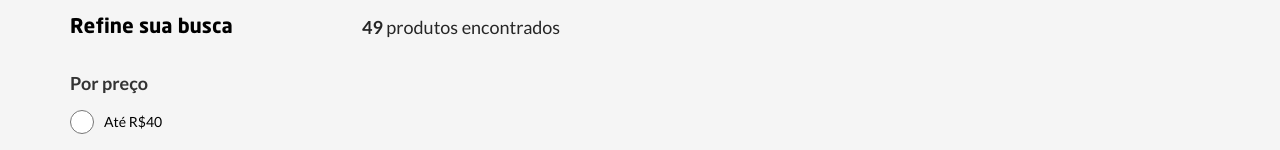
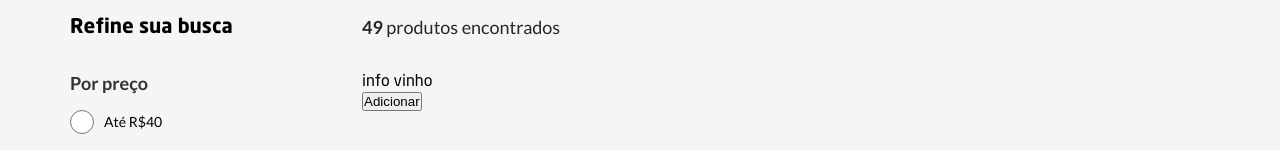
Before and after one commit to Raul-Albuquerque/wine.com-frontend-challenge, a Next.js app: page / in a window 1280 px wide. Shown: the part 692-842 px from the top of the page. Built offline with nearby package versions, Linux system fonts and the light colour scheme.

Commit message:
chore: eslint config

```diff
--- /dev/null
+++ b/src/components/Card/index.tsx
@@ -0,0 +1,9 @@
+import * as S from './styles'
+export default function Card() {
+  return (
+    <S.CardContainer>
+      <div>info vinho</div>
+      <button>Adicionar</button>
+    </S.CardContainer>
+  )
+}
--- /dev/null
+++ b/src/components/Card/styles.ts
@@ -0,0 +1,4 @@
+'use client'
+import styled from 'styled-components'
+
+export const CardContainer = styled.article``
--- /dev/null
+++ b/src/components/CardList/index.tsx
@@ -0,0 +1,9 @@
+import Card from '../Card'
+
+export default function CardList() {
+  return (
+    <section>
+      <Card />
+    </section>
+  )
+}
--- a/src/components/Content/index.tsx
+++ b/src/components/Content/index.tsx
@@ -1,37 +1,41 @@
 import { lato, neoSansBold } from '@/assets/fonts'
 import * as S from './styles'
+import CardList from '../CardList'
 
 export default function Main() {
   return (
-    <S.ContentContainer className='container'>
+    <S.ContentContainer className="container">
       <S.Aside>
         <h2 className={neoSansBold.className}>Refine sua busca</h2>
         <S.Form className={lato.className}>
-          <h4>Por preço</h4>
+          <h3>Por preço</h3>
           <S.InputContainer>
-            <input type='radio' />
+            <input type="radio" />
             <label>Até R$40</label>
           </S.InputContainer>
           <S.InputContainer>
-            <input type='radio' />
+            <input type="radio" />
             <label>R$40 A R$60</label>
           </S.InputContainer>
           <S.InputContainer>
-            <input type='radio' />
+            <input type="radio" />
             <label>R$100 A R$200</label>
           </S.InputContainer>
           <S.InputContainer>
-            <input type='radio' />
+            <input type="radio" />
             <label>R$200 A R$500</label>
           </S.InputContainer>
           <S.InputContainer>
-            <input type='radio' />
+            <input type="radio" />
             <label>Acima de R$500</label>
           </S.InputContainer>
         </S.Form>
       </S.Aside>
       <S.Main>
-        <h4 className={lato.className}><strong>49</strong> produtos encontrados</h4>
+        <h3 className={lato.className}>
+          <strong>49</strong> produtos encontrados
+        </h3>
+        <CardList />
       </S.Main>
     </S.ContentContainer>
   )
--- a/src/components/Content/styles.ts
+++ b/src/components/Content/styles.ts
@@ -6,7 +6,7 @@ export const ContentContainer = styled.div`
   display: flex;
   justify-content: start;
 
-  h4 {
+  h3 {
     font-size: 18px;
     line-height: 22px;
   }
@@ -26,7 +26,7 @@ export const Aside = styled.aside`
 export const Form = styled.form`
   width: 100%;
 
-  h4 {
+  h3 {
     font-weight: 700;
     color: var(--color-dark-gray);
     margin-bottom: 16px;
@@ -54,7 +54,7 @@ export const InputContainer = styled.div`
 export const Main = styled.main`
   margin-left: 32px;
 
-  h4 {
+  h3 {
     font-weight: 400;
     color: var(--color-black-2);
     margin-bottom: 32px;
```
Also changed, not shown: .eslintrc.json.
